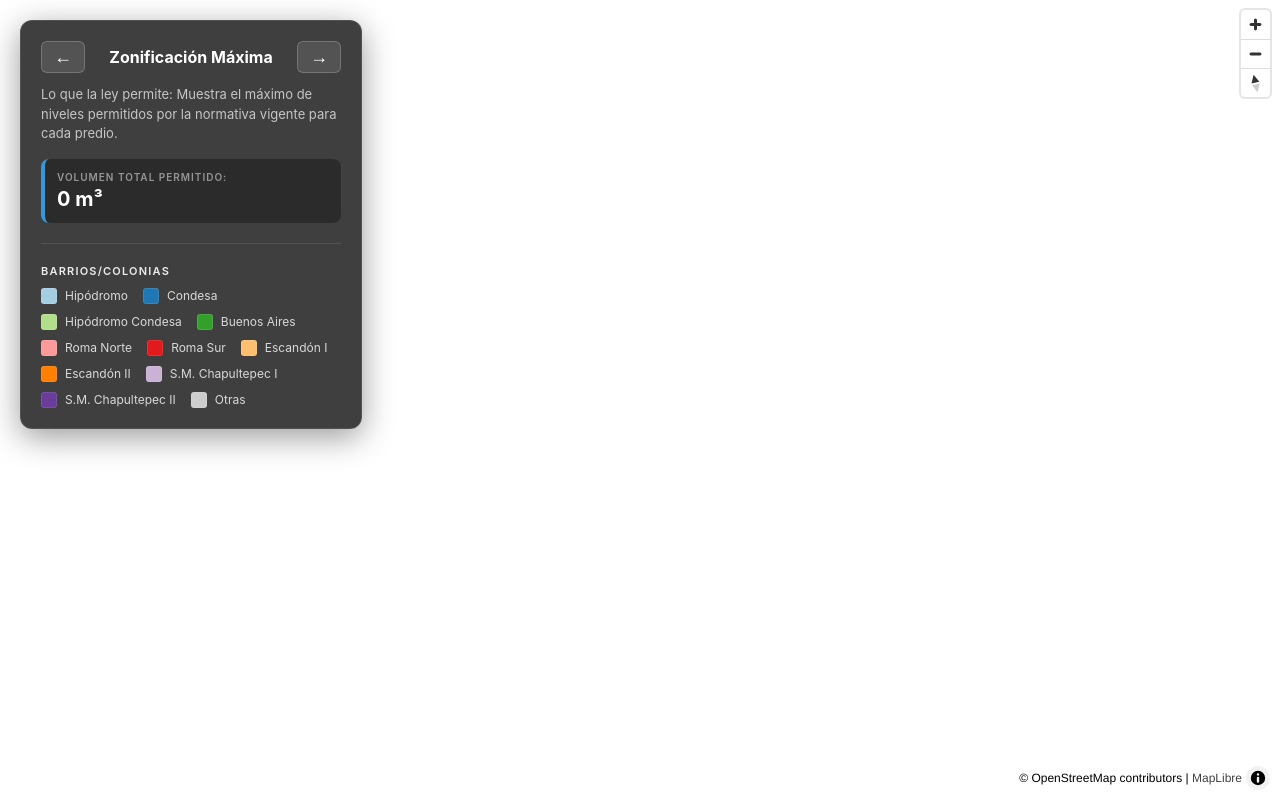
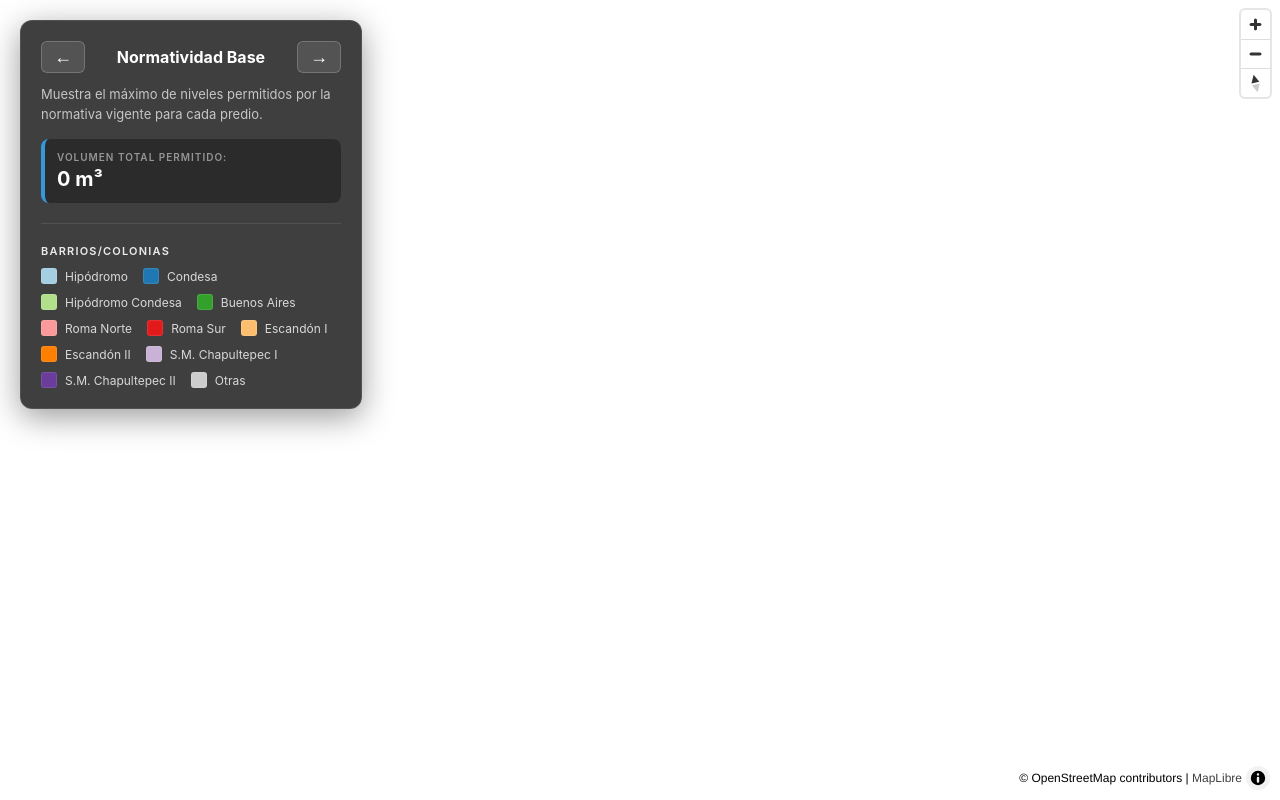
Before and after one commit to plablo09/plan-maestro-spotmet, a website: page frontend/index.html in a window 1280 px wide. Drawn offline with nearby package versions, Linux system fonts and the light colour scheme; no server answers.

Commit message:
feat(ui): rename first step to Normatividad Base and refine descriptions

```diff
--- a/frontend/index.html
+++ b/frontend/index.html
@@ -13,7 +13,7 @@
     <div class="controls" id="controls">
         <div class="control-header">
             <button id="prevStep" class="nav-btn">&larr;</button>
-            <div id="stepTitle" class="step-title">Zonificación Máxima</div>
+            <div id="stepTitle" class="step-title">Normatividad Base</div>
             <button id="nextStep" class="nav-btn">&rarr;</button>
         </div>
         <div id="stepDescription" class="step-description">Muestra el máximo de niveles permitidos por la normativa vigente para cada predio.</div>
--- a/frontend/map.js
+++ b/frontend/map.js
@@ -62,8 +62,8 @@ const map = new maplibregl.Map({
 const steps = [
     {
         id: 0,
-        title: 'Zonificación Máxima',
-        description: 'Lo que la ley permite: Muestra el máximo de niveles permitidos por la normativa vigente para cada predio.',
+        title: 'Normatividad Base',
+        description: 'Muestra el máximo de niveles permitidos por la normativa vigente para cada predio.',
         legendTitle: 'Barrios/Colonias',
         statsLabel: 'Volumen Total Permitido:',
         legendItems: [
```
